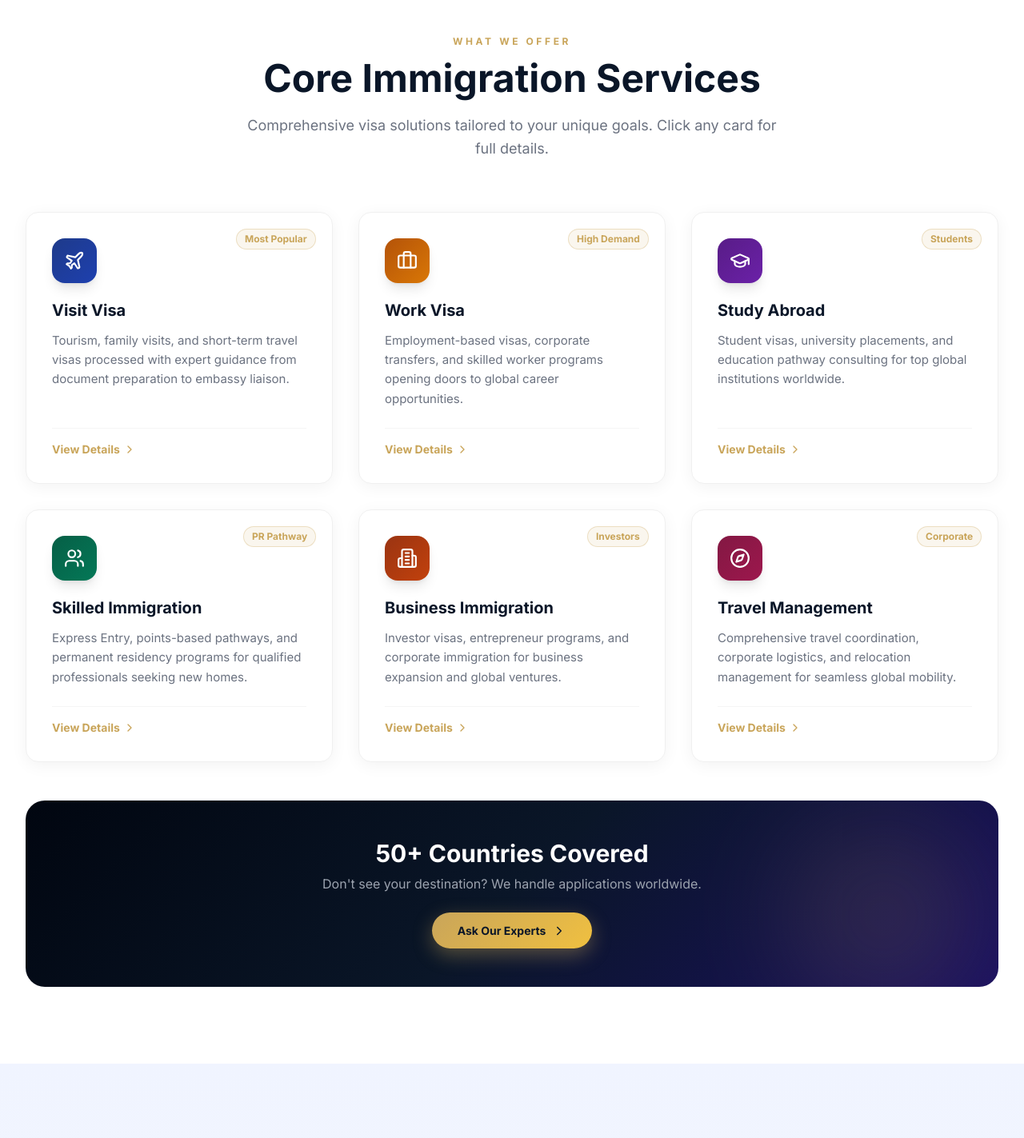
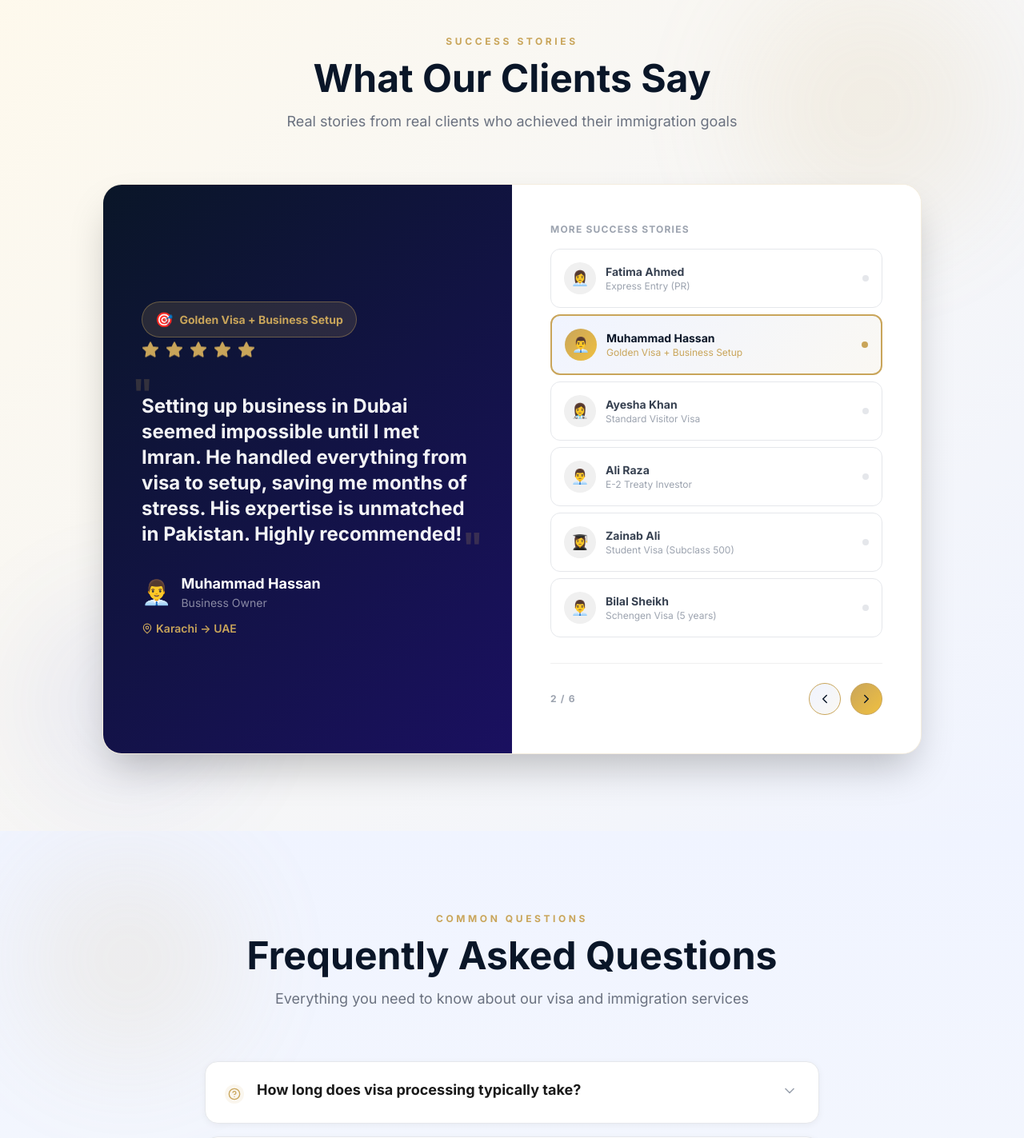
Before and after one commit to imran1001/Accurate-ConsultancyV3, a React (Vite) app: page / in a window 1280 px wide. Shown: the part 960-2383 px from the top of the page at 80% size. Built offline with nearby package versions, Linux system fonts and the light colour scheme.

Commit message:
Refactor App component to include new sections

```diff
--- a/src/App.jsx
+++ b/src/App.jsx
@@ -1,28 +1,24 @@
 import React from 'react';
 import Navbar from './components/Navbar';
 import Hero from './components/Hero';
-import Services from './components/Services';
-import Destinations from './components/Destinations';
-import About from './components/About';
-import WhyChooseUs from './components/WhyChooseUs';
-import ConsultationForm from './components/ConsultationForm';
+// 1. IMPORT YOUR NEW FILES HERE
+import FAQ from './components/FAQ';
+import Testimonials from './components/Testimonials'; // double check if your file name matches exactly
+import Consultation from './components/Consultation';
 import Footer from './components/Footer';
-import WhatsAppWidget from './components/WhatsAppWidget';
 
 function App() {
   return (
-    <div className="min-h-screen">
+    <div className="min-h-screen bg-white">
       <Navbar />
-      <main>
-        <Hero />
-        <Services />
-        <Destinations />
-        <About />
-        <WhyChooseUs />
-        <ConsultationForm />
-      </main>
+      <Hero />
+
+      {/* 2. PLACE THE TAGS HERE TO SHOW THEM ON THE SCREEN */}
+      <Testimonials />
+      <FAQ />
+
+      <Consultation />
       <Footer />
-      <WhatsAppWidget />
     </div>
   );
 }
```
